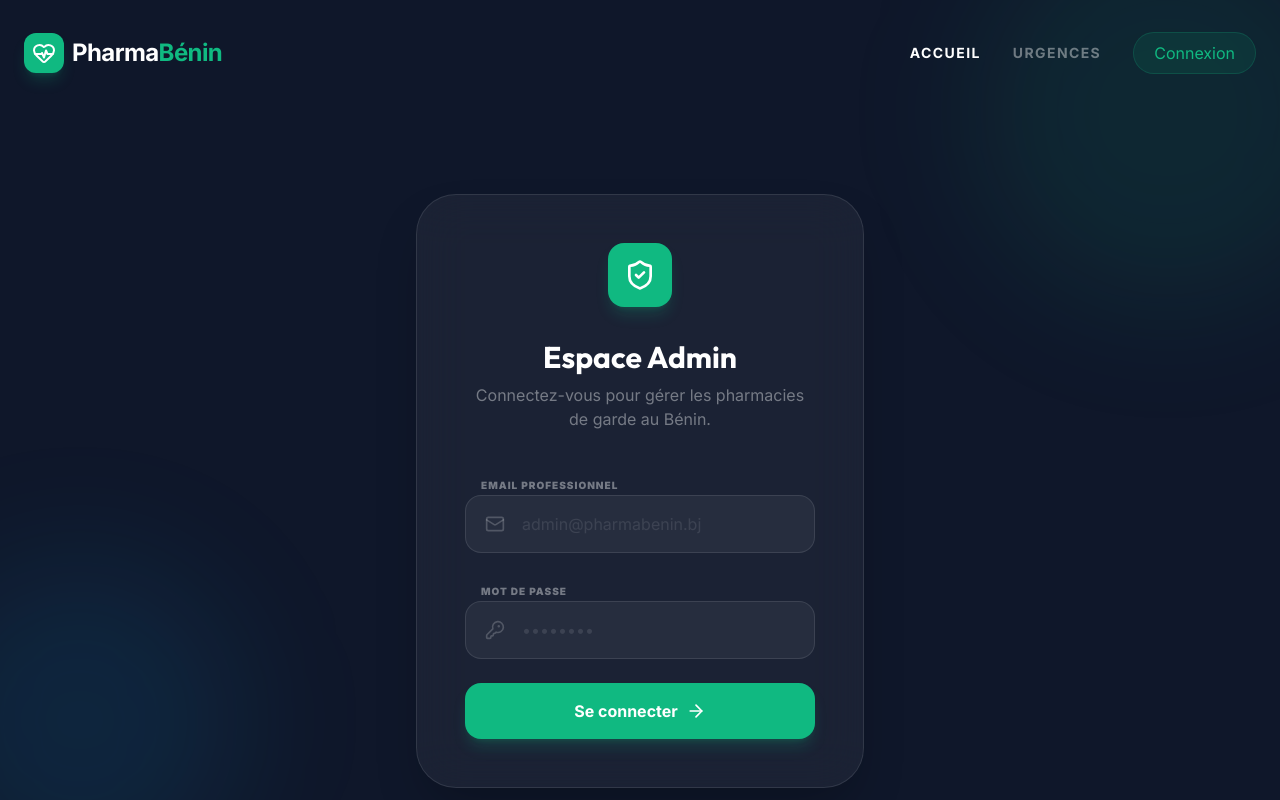
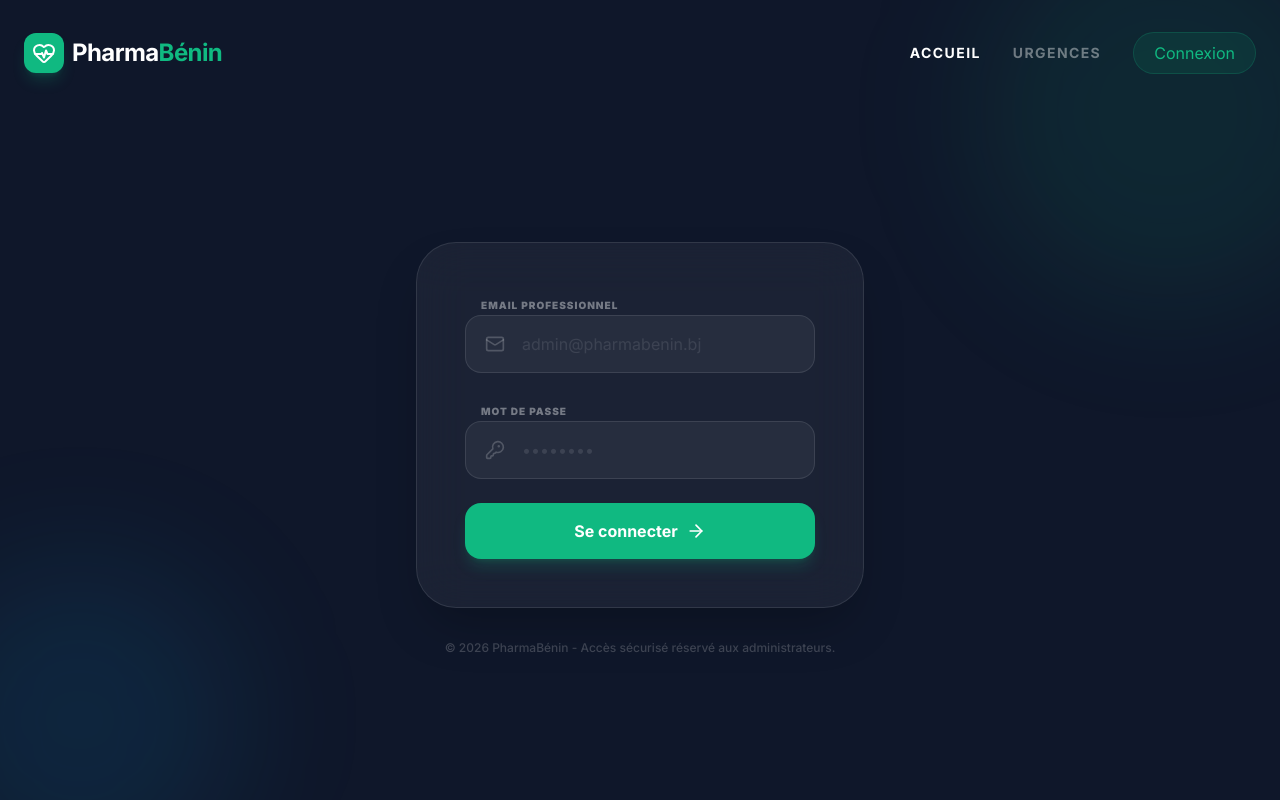
Before and after one commit to chrisregis100/pharmasite, a Next.js app: page /login in a window 1280 px wide. Shown: the top 800 px of the page. Built offline with nearby package versions, Linux system fonts and the light colour scheme; no server answers.

Commit message:
Remove the admin space UI section and its associated `ShieldCheck` icon import from the login page.

```diff
--- a/app/login/page.tsx
+++ b/app/login/page.tsx
@@ -2,7 +2,7 @@
 
 import { supabase } from "@/app/lib/supabase";
 import { Navbar } from "@/components/Navbar";
-import { ArrowRight, KeyRound, Loader2, Mail, ShieldCheck } from "lucide-react";
+import { ArrowRight, KeyRound, Loader2, Mail } from "lucide-react";
 import { useRouter } from "next/navigation";
 import { useState } from "react";
 
@@ -43,16 +43,6 @@ export default function LoginPage() {
 
         <div className="w-full max-w-md relative z-10">
           <div className="bg-white/5 backdrop-blur-xl border border-white/10 p-8 md:p-12 rounded-[2.5rem] shadow-2xl">
-            <div className="flex justify-center mb-8">
-              <div className="w-16 h-16 bg-primary rounded-2xl flex items-center justify-center shadow-lg shadow-primary/20">
-                <ShieldCheck className="w-8 h-8 text-white" />
-              </div>
-            </div>
-
-            <div className="text-center mb-10">
-              <h1 className="text-3xl font-bold text-white mb-2">Espace Admin</h1>
-              <p className="text-white/40">Connectez-vous pour gérer les pharmacies de garde au Bénin.</p>
-            </div>
 
             <form onSubmit={handleLogin} className="space-y-6">
               <div className="space-y-2">
```
